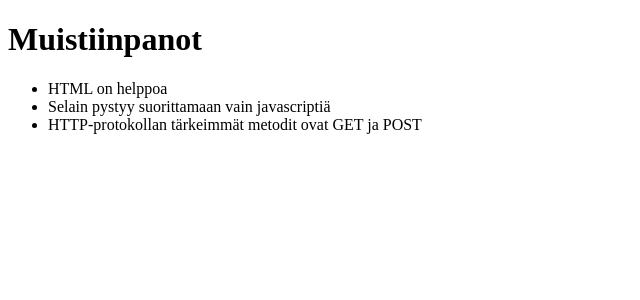
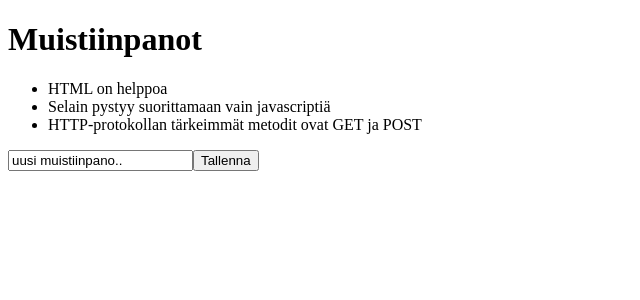
Before and after one commit to Vertipae/FullStackReact, a React (Create React App) app in the folder osa2/esimerkkisovellus2/: page / in a window 1280 px wide. Shown: the top 300 px of the page, without its empty margins (0-640 px from the left). Built offline with nearby package versions, Linux system fonts and the light colour scheme.

Commit message:
Lomakkeet

```diff
--- a/osa2/esimerkkisovellus2/src/App.js
+++ b/osa2/esimerkkisovellus2/src/App.js
@@ -1,25 +1,62 @@
 import React from 'react'
 import Note from './components/Note'
 
-const App = ({ notes }) => {
-    //const App = (props) => {
-    // const { notes } = props;
-    // const rivit = () => notes.map(note =>
-    //     <li key={note.id}>
-    //         {note.content}</li>)
+// const App = ({ notes }) => {
 
+class App extends React.Component {
+    constructor(props) {
+        super(props)
+        this.state = {
+            notes: props.notes,
+            newNote: 'uusi muistiinpano..'
+        }
+    }
 
+    handleNoteChange = (event) => {
+        console.log(event.target.value)
+        this.setState({ newNote: event.target.value })
+    }
+
+    addNote = (event) => {
+        event.preventDefault()
+        const noteObject = {
+            content: this.state.newNote,
+            date: new Date().toISOString(),
+            important: Math.random() > 0.5,
+            id: this.state.notes.length + 1
+        }
+
+        const notes = this.state.notes.concat(noteObject)
+
+        this.setState({
+            notes: notes,
+            newNote: ''
+        })
+        // console.log('nappia painettu')
+        // console.log(event.target)
+    }
+    render() {
         return (
             <div>
                 <h1>Muistiinpanot</h1>
                 <ul>
-                {/* {rivit()} */}
-                {/*  Key-attribuutti määritelty Note-komponenteille */}
-                {notes.map(note => <Note key={note.id} note={note} />)}
+                    {this.state.notes.map(note => <Note key={note.id} note={note} />)}
+                    {/* {notes.map(note => <Note key={note.id} note={note} />)} */}
 
                 </ul>
+                <form onSubmit={this.addNote}>
+                    <input
+                        value={this.state.newNote}
+                        onChange={this.handleNoteChange} />
+                    <button type="submit">Tallenna</button>
+                </form>
             </div>
         )
+
     }
 
+}
+
+
+
 export default App
--- a/osa2/esimerkkisovellus2/src/index.js
+++ b/osa2/esimerkkisovellus2/src/index.js
@@ -26,11 +26,6 @@
     }
 ]
 
-// const Note = ({ note }) => {
-//     return (
-//         <li>{note.content}</li>
-//     )
-// }
 
 
 
```
Lines whose indentation alone changed are shown as unchanged.
